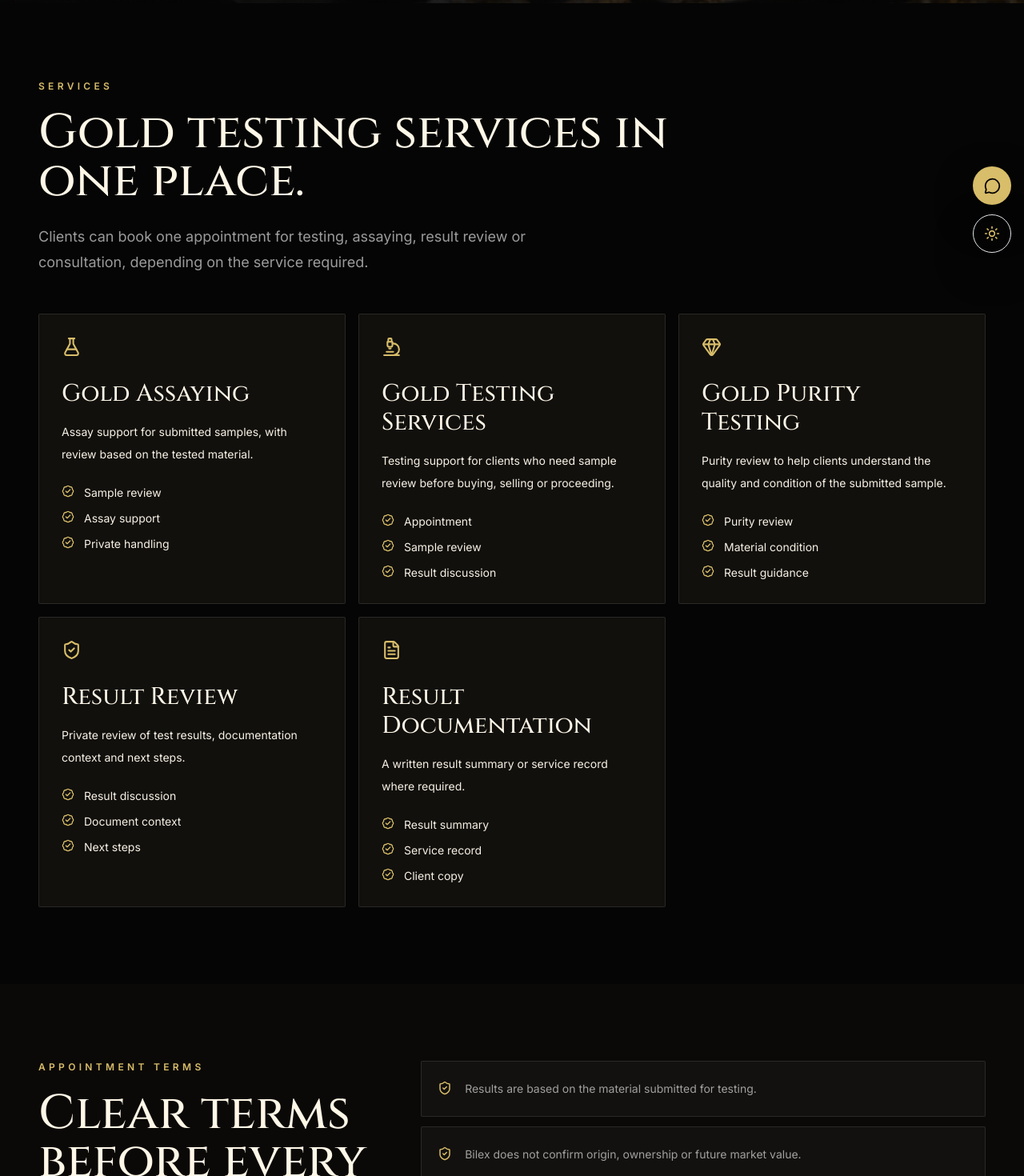
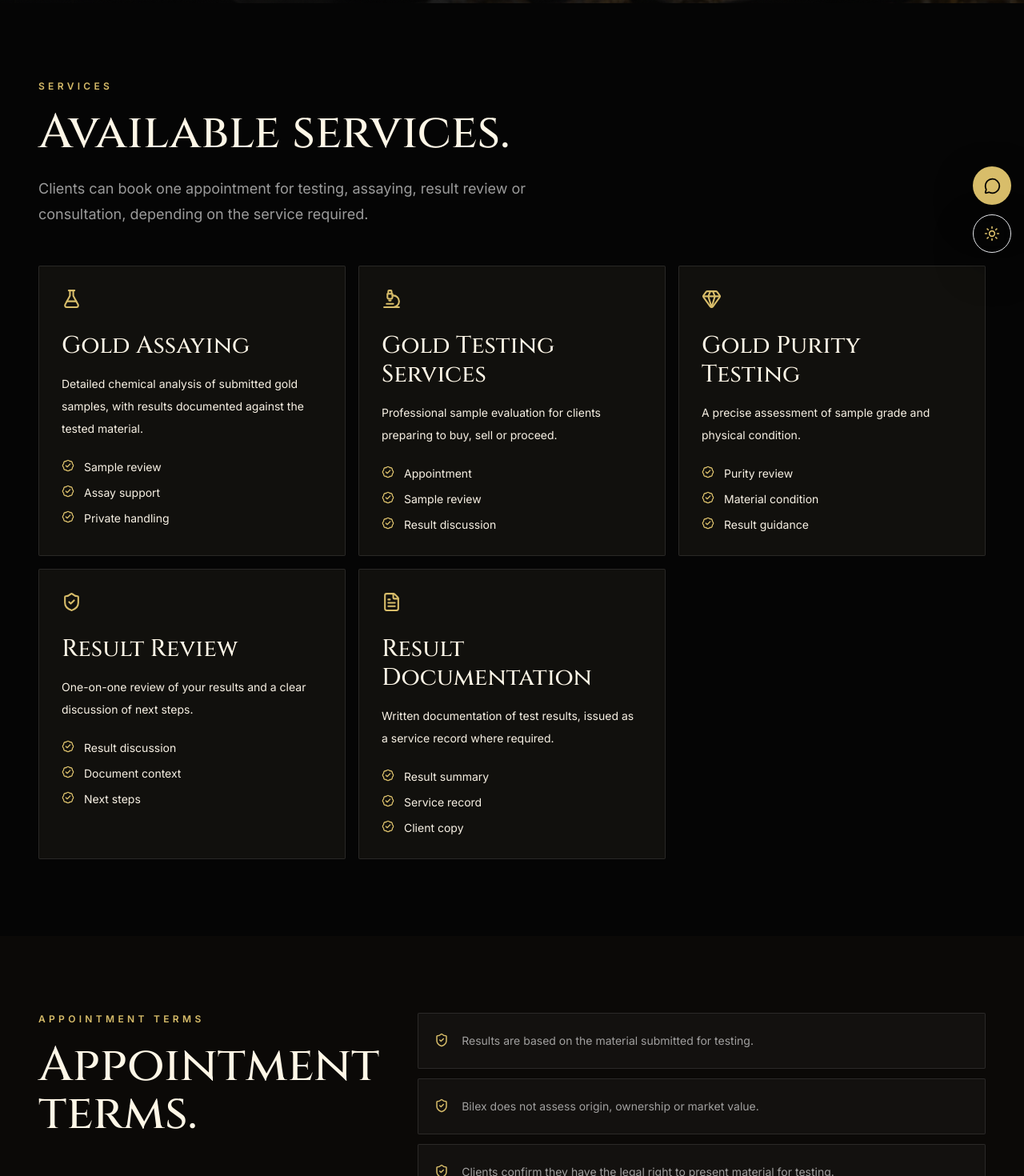
Before and after one commit to Lorna-Njogu/Bilexdemo, a Next.js app: page /testing-assaying in a window 1280 px wide. Shown: the part 460-1930 px from the top of the page at 80% size. Built offline with nearby package versions, Linux system fonts and the light colour scheme.

Commit message:
copywrite 1

```diff
--- a/app/contact/page.tsx
+++ b/app/contact/page.tsx
@@ -11,7 +11,7 @@ import { SiteHeader } from "@/components/site-header";
 import { contact, visuals } from "@/lib/site-data";
 
 export const metadata = {
-  title: "Book Appointment",
+  title: "Book an appointment.",
   description:
     "Request a private gold testing, assaying or consultation appointment with Bilex Minerals. Bank transfer, USDT, cryptocurrency and cash accepted.",
 };
@@ -36,8 +36,8 @@ export default function ContactPage() {
       <main className="bg-[#050505] text-[#f8f1e4]">
         <PageIntro
           eyebrow="Appointment"
-          title="Book Appointment"
-          text="Send your details and preferred appointment time. The Bilex team will confirm availability directly."
+          title="Book an appointment."
+          text="Submit your details and preferred time. The team confirms availability directly."
           image={visuals.logistics}
         />
 
--- a/app/testing-assaying/page.tsx
+++ b/app/testing-assaying/page.tsx
@@ -24,40 +24,40 @@ const services = [
   {
     icon: FlaskConical,
     title: "Gold Assaying",
-    text: "Assay support for submitted samples, with review based on the tested material.",
+    text: "Detailed chemical analysis of submitted gold samples, with results documented against the tested material.",
     points: ["Sample review", "Assay support", "Private handling"],
   },
   {
     icon: Microscope,
     title: "Gold Testing Services",
-    text: "Testing support for clients who need sample review before buying, selling or proceeding.",
+    text: "Professional sample evaluation for clients preparing to buy, sell or proceed.",
     points: ["Appointment", "Sample review", "Result discussion"],
   },
   {
     icon: Gem,
     title: "Gold Purity Testing",
-    text: "Purity review to help clients understand the quality and condition of the submitted sample.",
+    text: "A precise assessment of sample grade and physical condition.",
     points: ["Purity review", "Material condition", "Result guidance"],
   },
   {
     icon: ShieldCheck,
     title: "Result Review",
-    text: "Private review of test results, documentation context and next steps.",
+    text: "One-on-one review of your results and a clear discussion of next steps.",
     points: ["Result discussion", "Document context", "Next steps"],
   },
   {
     icon: FileText,
     title: "Result Documentation",
-    text: "A written result summary or service record where required.",
+    text: "Written documentation of test results, issued as a service record where required.",
     points: ["Result summary", "Service record", "Client copy"],
   },
 ];
 
 const standards = [
   "Results are based on the material submitted for testing.",
-  "Bilex does not confirm origin, ownership or future market value.",
+  "Bilex does not assess origin, ownership or market value.",
   "Clients confirm they have the legal right to present material for testing.",
-  "Payments are for testing, assaying, consultation or related services and are not affected by test results.",
+  "Payment applies to the service rendered, independent of the test outcome.",
 ];
 
 export default function TestingAssayingPage() {
@@ -68,7 +68,7 @@ export default function TestingAssayingPage() {
         <PageIntro
           eyebrow="Testing & Assaying"
           title="Gold Testing and Assaying Services"
-          text="Testing, assaying, purity review and result guidance for clients presenting gold samples by appointment."
+          text="Comprehensive sample review, from initial testing through to documented results, by appointment."
           image={visuals.assay}
         />
 
@@ -79,7 +79,7 @@ export default function TestingAssayingPage() {
                 Services
               </p>
               <h2 className="mt-5 font-display text-4xl leading-[1.02] text-[#fff7e7] md:text-6xl">
-                Gold testing services in one place.
+                Available services.
               </h2>
               <p className="mt-6 max-w-2xl text-lg leading-8 text-white/60">
                 Clients can book one appointment for testing, assaying, result
@@ -125,7 +125,7 @@ export default function TestingAssayingPage() {
                 Appointment Terms
               </p>
               <h2 className="mt-5 font-display text-4xl leading-[1.02] text-[#fff7e7] md:text-6xl">
-                Clear terms before every appointment.
+                Appointment terms.
               </h2>
             </div>
 
--- a/components/booking-inquiry-form.tsx
+++ b/components/booking-inquiry-form.tsx
@@ -29,7 +29,7 @@ type BookingInquiryFormProps = {
 const consentTerms = [
   "Bilex provides gold testing, assaying, purity review and consultation services.",
   "Results are based only on the material submitted for testing.",
-  "Bilex does not confirm the origin, ownership or future market value of any gold or mineral sample.",
+  "Bilex does not assess origin, ownership or market value.",
   "Clients are expected to present material they are authorized to submit for testing.",
   "Payments made to Bilex are strictly for testing, assaying, consultation or related services and are not influenced by the outcome of the test results.",
   "Accepted payment methods include bank transfer, USDT, cryptocurrency and cash.",
@@ -248,7 +248,7 @@ export function BookingInquiryForm({
                 id="consent-title"
                 className="font-display text-3xl text-[#fff7e7] md:text-4xl"
               >
-                Client Consent Before Booking
+                Booking consent
               </h2>
               <button
                 type="button"
--- a/components/home-page.tsx
+++ b/components/home-page.tsx
@@ -30,31 +30,31 @@ const serviceSnapshot = [
   {
     icon: FlaskConical,
     title: "Testing",
-    text: "Testing support before buying, selling or making a decision.",
+    text: "Professional sample evaluation for clients preparing to buy, sell or proceed.",
   },
   {
     icon: Microscope,
     title: "Assaying",
-    text: "Assay support for submitted gold samples, with review based on the tested material.",
+    text: "Detailed chemical analysis of submitted gold samples, with results documented against the tested material.",
   },
   {
     icon: Gem,
     title: "Purity Review",
-    text: "Purity review of the submitted sample and its condition.",
+    text: "A precise assessment of sample grade and physical condition.",
   },
   {
     icon: FileText,
     title: "Private Consultation",
-    text: "Private guidance after testing, including result review and next steps.",
+    text: "One-on-one review of your results and a clear discussion of next steps.",
   },
 ];
 
 const reasons = [
-  ["Accurate Testing", "Testing is based on the material submitted for review."],
-  ["Private Handling", "Appointments, samples and client discussions are handled privately."],
-  ["Clear Process", "Clients are briefed on the testing process before the appointment proceeds."],
-  ["Defined Boundaries", "Bilex does not confirm ownership, origin or future market value of submitted material."],
-  ["Result Review", "Results can be reviewed with the team before the client decides the next step."],
+  ["Accurate Testing", "Results are produced from the submitted sample. The methodology is consistent across all appointments."],
+  ["Private Handling", "Appointments, samples and client discussions are handled with full discretion."],
+  ["Clear Process", "The testing process is confirmed with the client before the appointment begins."],
+  ["Defined Boundaries", "Bilex provides sample-based results. Origin, ownership and market value sit outside the scope of a testing appointment."],
+  ["Result Review", "Results are reviewed with the client directly. Next steps are at your discretion."],
 ];
 
 const process = [
@@ -74,7 +74,7 @@ const payments = [
 const faqs = [
   [
     "How long does gold testing take?",
-    "Timing depends on the sample and service required. The team confirms the expected timeline during appointment review.",
+    "Timing is confirmed at booking and depends on the service and sample. Most appointments are completed within the session.",
   ],
   [
     "What services can I book?",
@@ -86,7 +86,7 @@ const faqs = [
   ],
   [
     "How are results provided?",
-    "Results are shared through the agreed appointment process, based on the service requested.",
+    "Results are reviewed in person at the appointment. A written service record is provided where required.",
   ],
   [
     "What payment methods are accepted?",
@@ -98,7 +98,7 @@ const faqs = [
   ],
   [
     "Does the test result affect payment?",
-    "No. Payment is for the service provided and is not affected by the test result.",
+    "No. Payment is for the service. The result has no bearing on the fee.",
   ],
 ];
 
@@ -168,13 +168,9 @@ function HeroSection() {
             <p className="text-xs font-semibold uppercase tracking-[0.38em] text-[#d8bd6a]">
               Gold Testing • Assaying • Consultation
             </p>
-            <h1 className="mt-7 max-w-5xl font-display text-5xl leading-[0.94] text-balance text-[#fff7e7] md:text-7xl xl:text-8xl">
-              Book Appointment
-            </h1>
+
             <p className="mt-7 max-w-2xl text-lg leading-8 text-white/72 md:text-xl">
-              Bilex Minerals provides gold testing, assaying, purity review and
-              private consultation for clients who need clear results before
-              buying, selling or proceeding.
+              Bilex Minerals provides testing, assaying, purity review and private consultation for clients with gold samples requiring accurate results.
             </p>
 
             <div className="mt-10 flex flex-wrap gap-3">
@@ -189,7 +185,7 @@ function HeroSection() {
                 href="/testing-assaying"
                 className="inline-flex items-center gap-3 rounded-sm border border-white/18 bg-white/[0.04] px-6 py-4 text-sm font-semibold uppercase tracking-[0.12em] text-white transition hover:border-[#d8bd6a] hover:text-[#d8bd6a]"
               >
-                View Testing Services
+                View Services
               </Link>
             </div>
           </motion.div>
@@ -206,8 +202,8 @@ function ServicesSnapshot() {
         <div className="flex flex-col justify-between gap-8 md:flex-row md:items-end">
           <SectionHeader
             eyebrow="Testing Services"
-            title="Testing, assaying and purity review in one appointment."
-            text="Choose the service that matches your sample, your question and the decision you need to make."
+            title="Testing, assaying and purity review, handled in a single appointment."
+            text="From a first pass test to a detailed assay with documented results. Choose the service that matches your needs."
           />
           <Link
             href="/testing-assaying"
@@ -254,12 +250,10 @@ function GoldSalesSupportSection() {
             Gold Sales Support
           </p>
           <h2 className="mt-4 font-display text-3xl text-[#fff7e7] md:text-4xl">
-            Gold sales are available by inquiry only.
+            Gold sales and sourcing, by private inquiry.
           </h2>
           <p className="mt-3 max-w-3xl text-sm leading-7 text-white/58">
-            Bilex mainly focuses on gold testing, assaying and consultation.
-            Gold sales and sourcing support are handled through direct inquiry
-            where available.
+            Select sales and sourcing are available for qualifying clients. Inquiries are handled directly.
           </p>
         </div>
         <a
@@ -268,7 +262,7 @@ function GoldSalesSupportSection() {
           rel="noreferrer"
           className="inline-flex w-fit items-center gap-3 rounded-sm border border-[#d8bd6a]/40 px-5 py-3 text-xs font-bold uppercase tracking-[0.16em] text-[#d8bd6a] transition hover:bg-[#d8bd6a] hover:text-black"
         >
-          Ask About Gold Sales
+          Submit an Inquiry
           <MessageCircle size={16} />
         </a>
       </div>
@@ -282,8 +276,8 @@ function WhyChooseSection() {
       <div className="mx-auto max-w-7xl">
         <SectionHeader
           eyebrow="Appointment Handling"
-          title="Clear handling from appointment to result review."
-          text="Each appointment is handled around the service requested, the submitted material and the client's next step."
+          title="How appointments are run."
+          text="Each appointment follows a defined process from submission through to result discussion."
           align="center"
         />
 
```
